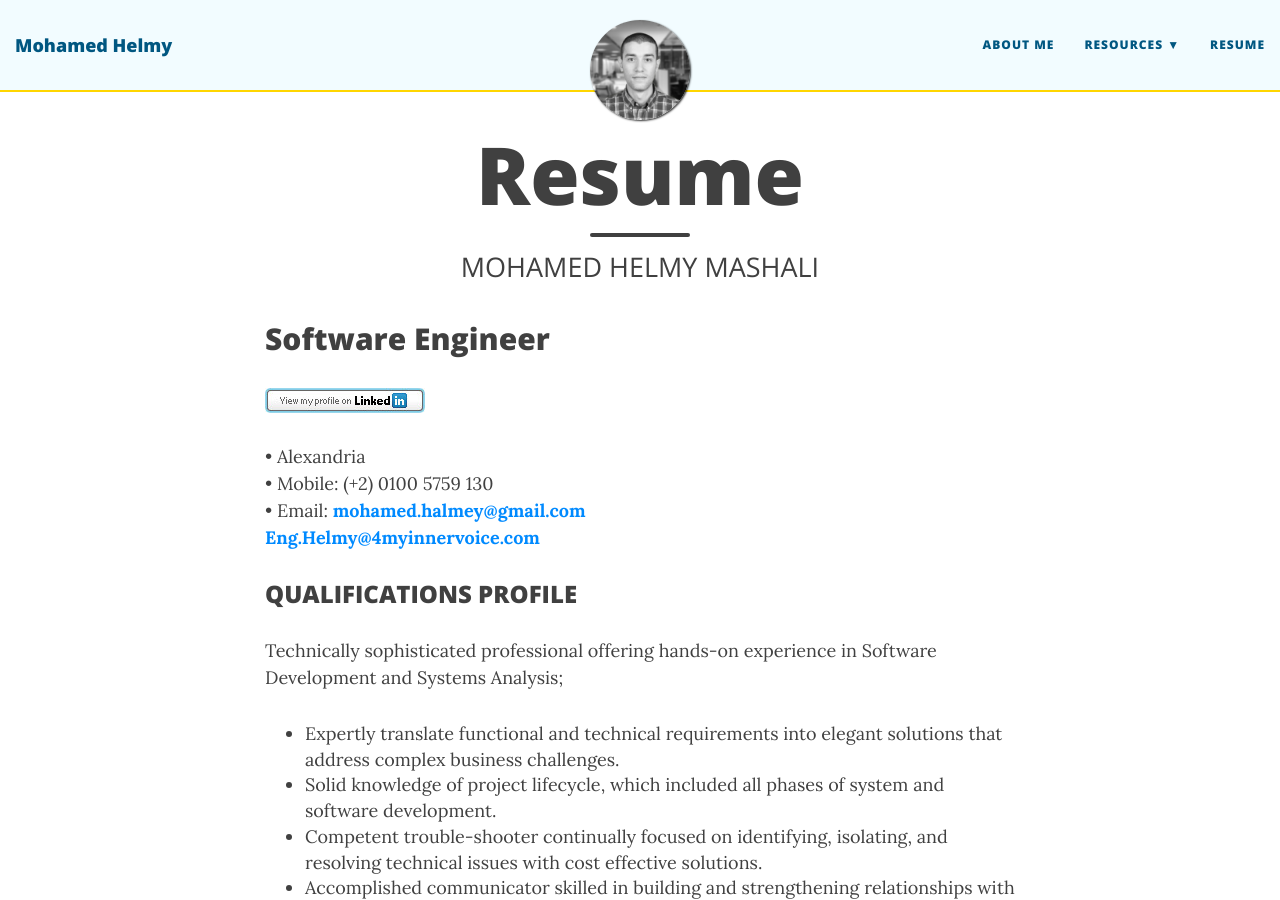
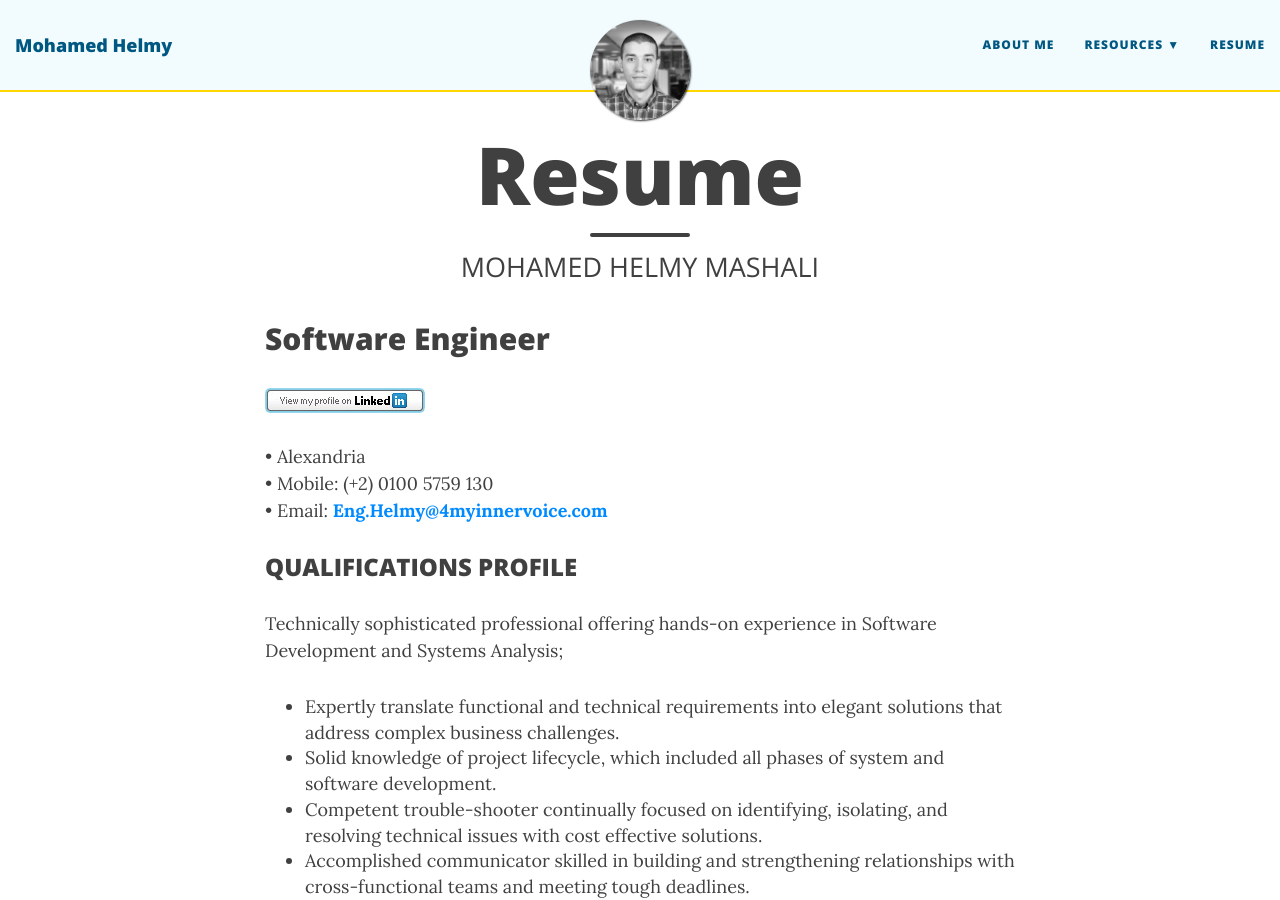
Before and after one commit to M-Helmy/m-helmy.github.io, a Jekyll site: the page built from resume.md, in a window 1280 px wide and 900 px high. Built offline with Jekyll 4.4.1, drawn with Linux system fonts in a browser that asks for light colours; nearby versions of some CDN libraries.

Commit message:
Update resume.md

```diff
--- a/resume.md
+++ b/resume.md
@@ -9,8 +9,8 @@ Software Engineer<br/>
 
 • Alexandria<br/>
 • Mobile: (+2) 0100 5759 130 <br/>
-• Email: **<a href="mailto:mohamed.halmey@gmail.com">mohamed.halmey@gmail.com</a><br>**
-          **<a href="mailto:Eng.Helmy@4myinnervoice.com">Eng.Helmy@4myinnervoice.com</a><br>**
+• Email: **<a href="mailto:Eng.Helmy@4myinnervoice.com">Eng.Helmy@4myinnervoice.com</a><br>**
+
 
 
 
```
